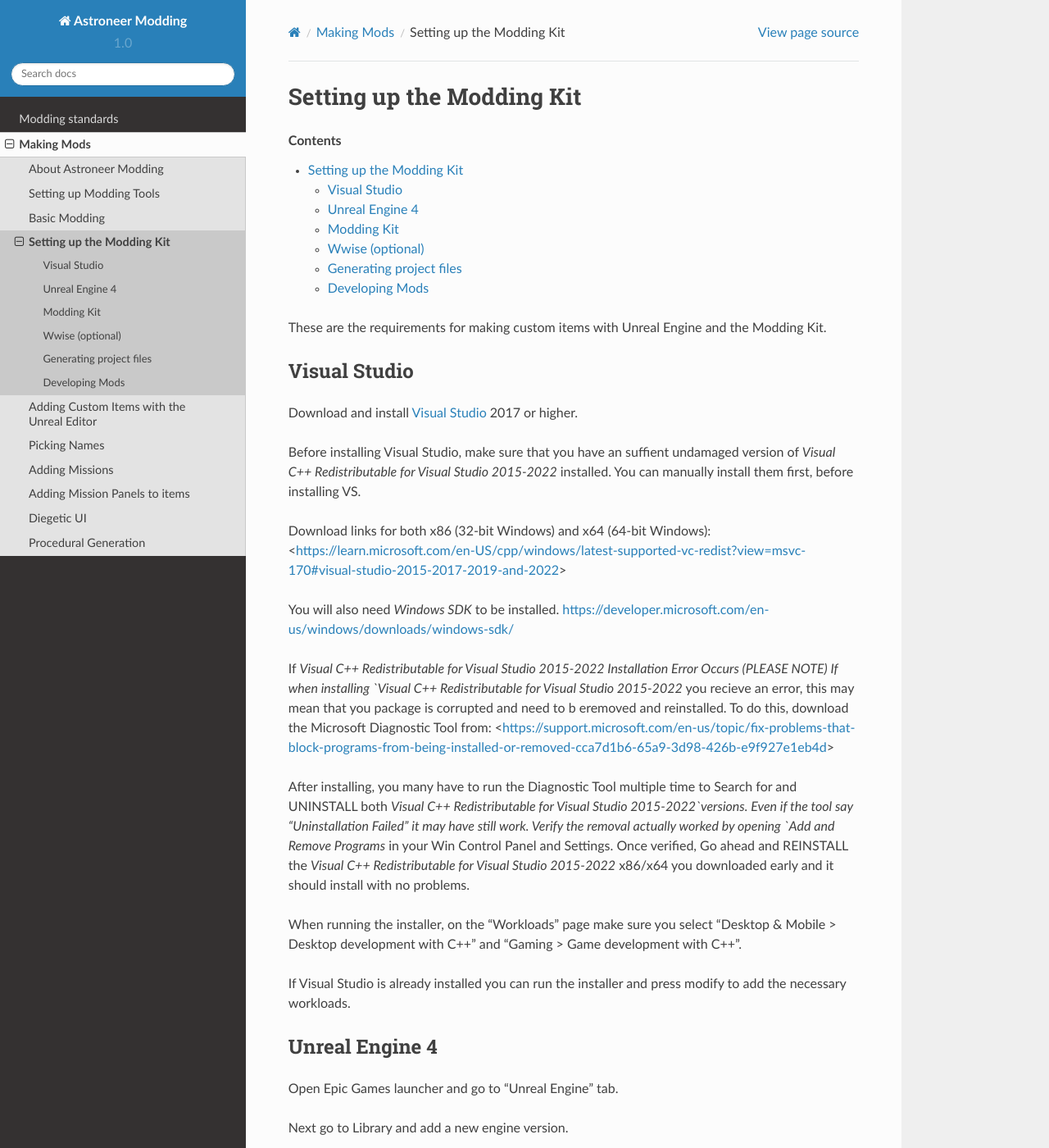
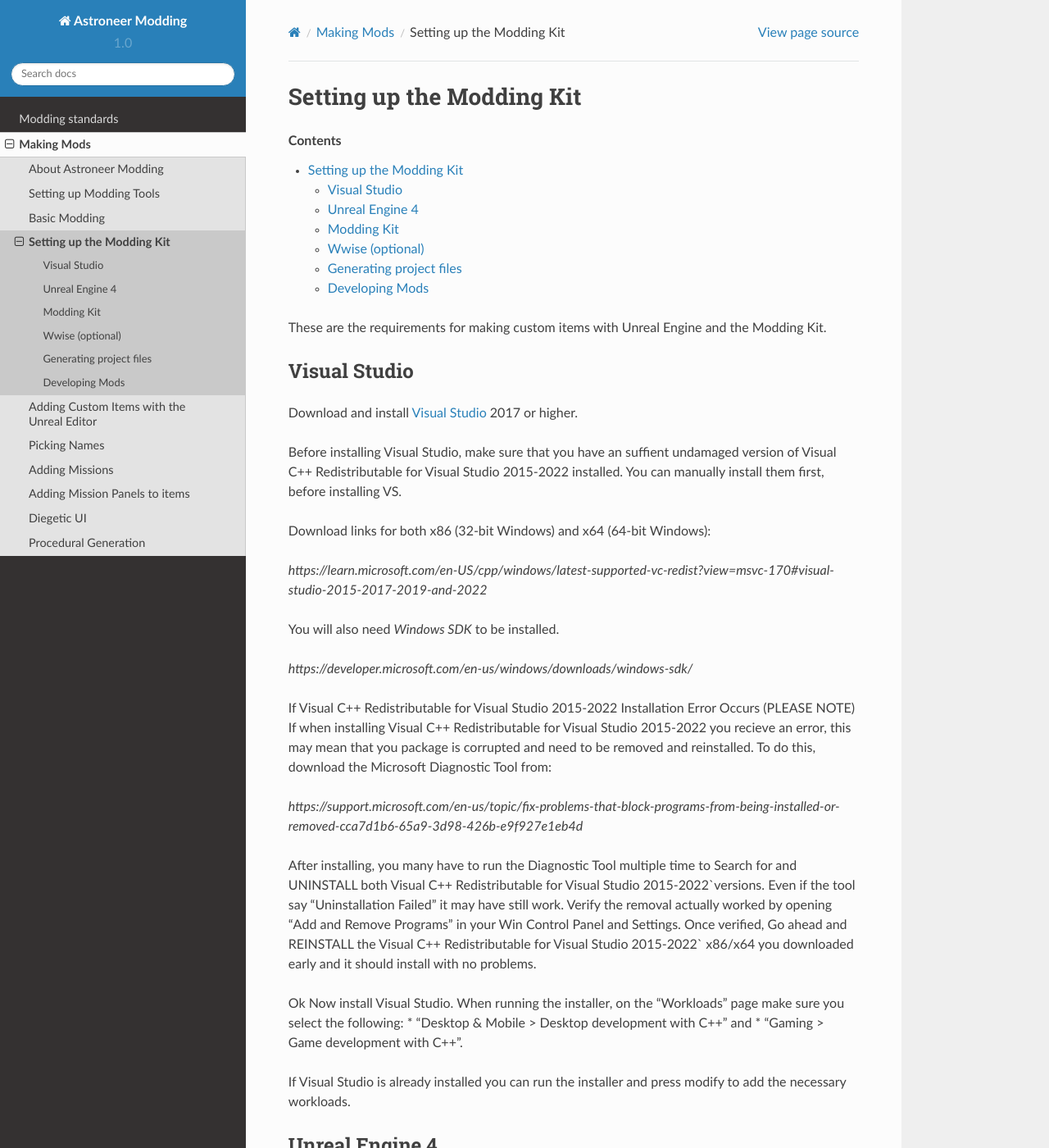
Before and after one commit to AstroTechies/astroneermodding, a Sphinx documentation site: the page built from docs/guides/kitSetup.rst, in a window 1280 px wide and 1400 px high. Shown: the whole window at 82% size. Built offline with Sphinx 7.4.7 and the Read the Docs theme 2.0.0, drawn with Linux system fonts in a browser that asks for light colours.

Commit message:
Update kitSetup.rst
Fixed typos

```diff
--- a/docs/guides/kitSetup.rst
+++ b/docs/guides/kitSetup.rst
@@ -12,29 +12,31 @@
 Download and install `Visual Studio <https://visualstudio.microsoft.com/downloads/>`_ 2017 or higher.
 
 Before installing Visual Studio, make sure that you have an suffient undamaged version of
-`Visual C++ Redistributable for Visual Studio 2015-2022` installed. You can manually install them first, before installing VS.
+Visual C++ Redistributable for Visual Studio 2015-2022 installed. You can manually install them first, before installing VS.
 
 Download links for both x86 (32-bit Windows) and x64 (64-bit Windows):
-<https://learn.microsoft.com/en-US/cpp/windows/latest-supported-vc-redist?view=msvc-170#visual-studio-2015-2017-2019-and-2022>
+
+`https://learn.microsoft.com/en-US/cpp/windows/latest-supported-vc-redist?view=msvc-170#visual-studio-2015-2017-2019-and-2022`
 
 You will also need `Windows SDK` to be installed.
-https://developer.microsoft.com/en-us/windows/downloads/windows-sdk/
 
-If `Visual C++ Redistributable for Visual Studio 2015-2022 Installation Error Occurs (PLEASE NOTE)
-If when installing `Visual C++ Redistributable for Visual Studio 2015-2022` you recieve an error, this may mean that you package is
-corrupted and need to b eremoved and reinstalled. To do this, download the Microsoft Diagnostic Tool from:
-<https://support.microsoft.com/en-us/topic/fix-problems-that-block-programs-from-being-installed-or-removed-cca7d1b6-65a9-3d98-426b-e9f927e1eb4d>
+`https://developer.microsoft.com/en-us/windows/downloads/windows-sdk/`
+
+If Visual C++ Redistributable for Visual Studio 2015-2022 Installation Error Occurs (PLEASE NOTE)
+If when installing Visual C++ Redistributable for Visual Studio 2015-2022 you recieve an error, this may mean that you package is
+corrupted and need to be removed and reinstalled. To do this, download the Microsoft Diagnostic Tool from:
+
+`https://support.microsoft.com/en-us/topic/fix-problems-that-block-programs-from-being-installed-or-removed-cca7d1b6-65a9-3d98-426b-e9f927e1eb4d`
 
 After installing, you many have to run the Diagnostic Tool multiple time to Search for and UNINSTALL
-both `Visual C++ Redistributable for Visual Studio 2015-2022`versions. Even if the tool say "Uninstallation Failed" it may have still work.
-Verify the removal actually worked by opening `Add and Remove Programs` in your Win Control Panel and Settings.
-Once verified, Go ahead and REINSTALL the `Visual C++ Redistributable for Visual Studio 2015-2022` x86/x64 you downloaded early and it should install with no problems.
+both Visual C++ Redistributable for Visual Studio 2015-2022`versions. Even if the tool say "Uninstallation Failed" it may have still work.
+Verify the removal actually worked by opening "Add and Remove Programs" in your Win Control Panel and Settings.
+Once verified, Go ahead and REINSTALL the Visual C++ Redistributable for Visual Studio 2015-2022` x86/x64 you downloaded early and it should install with no problems.
 
-
-
-
-When running the installer, on the "Workloads" page make sure you select "Desktop & Mobile >
-Desktop development with C++" and "Gaming > Game development with C++".
+Ok Now install Visual Studio.
+When running the installer, on the "Workloads" page make sure you select the following:
+* "Desktop & Mobile > Desktop development with C++" and
+* "Gaming > Game development with C++".
 
 If Visual Studio is already installed you can run the installer and press modify to add the
 necessary workloads.
```
